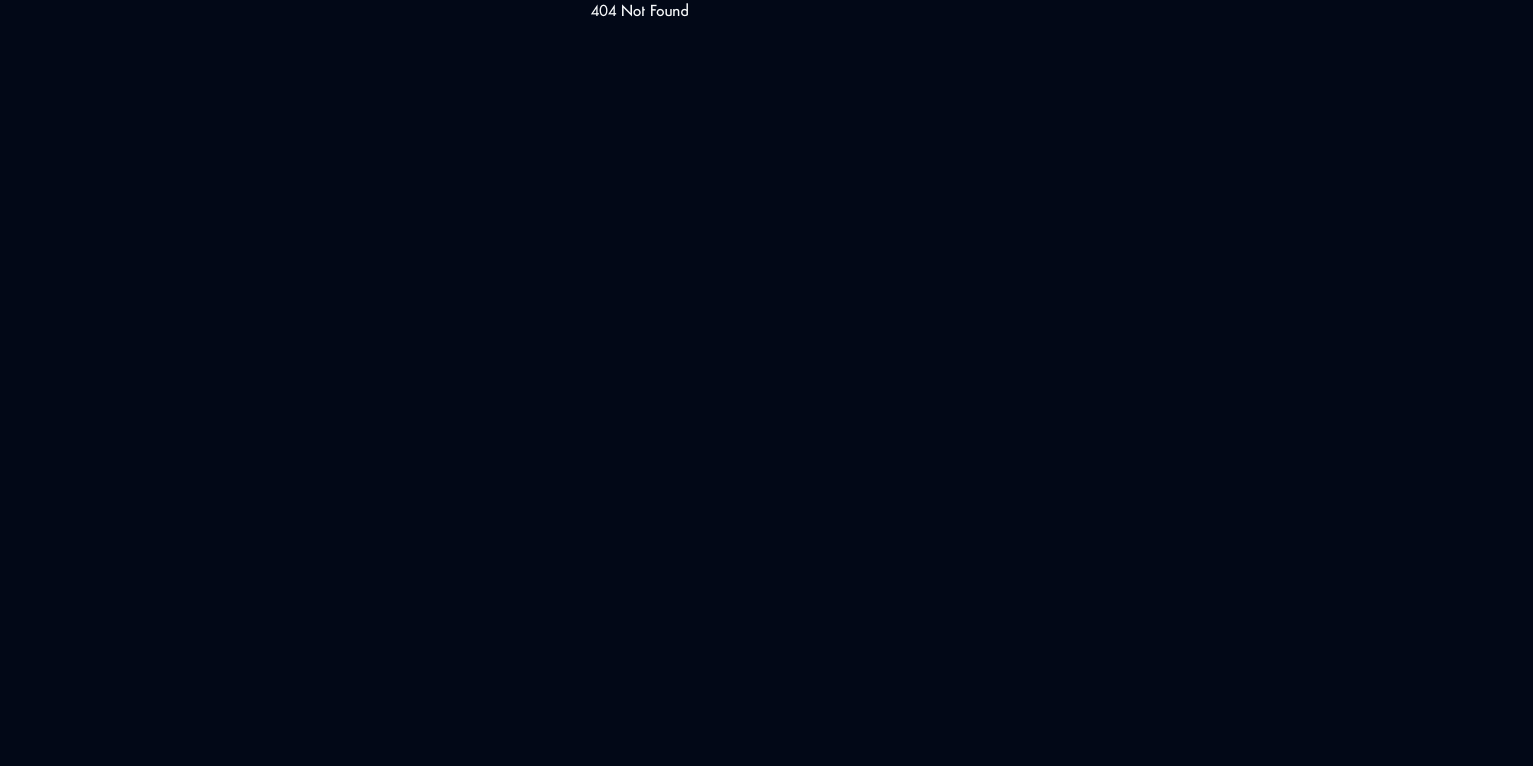
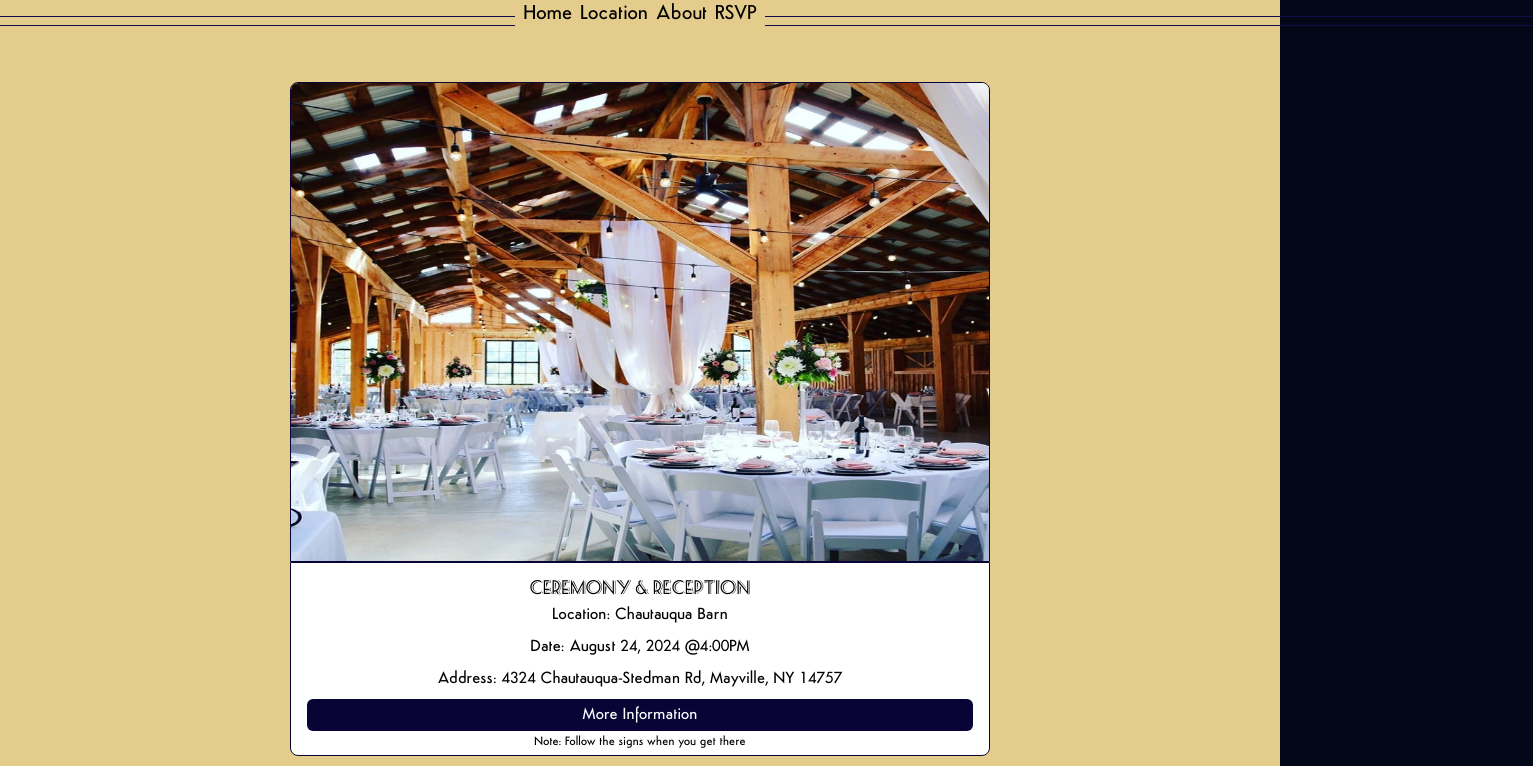
Before and after one commit to ChrsSampson/Pocket_RSVP, a React (Vite) app: page /location in a window 1280 px wide. Before the commit this address had no page. Shown: the top 766 px of the page, 1533 px wide, since content can reach past the window. Built offline with nearby package versions, Linux system fonts and the light colour scheme; what pocketbase would draw is missing.

Commit message:
added static location page

```diff
--- a/src/App.jsx
+++ b/src/App.jsx
@@ -12,6 +12,7 @@ import QR_Print from './pages/QR_Print';
 import Playlist from './pages/Playlist';
 import AttendeeLoginPage from './pages/Attendee_Login';
 import AboutPage from './pages/About';
+import Location from './pages/Location';
 
 const routes = [
     {
@@ -22,6 +23,10 @@ const routes = [
     {
         path: "/about",
         element: <AboutPage />,
+    },
+    {
+        path: '/location',
+        element: <Location />,
     },
     {
         path: '/login',
--- a/src/components/Link.jsx
+++ b/src/components/Link.jsx
@@ -2,7 +2,6 @@
 
 
 export default function Link ({children, to="/"}) {
-    console.log(children)
 
     return (
         <a className="text-black text-xl text-bold hover:text-underline hover:underline" href={to}>
--- a/src/components/MainMenu.jsx
+++ b/src/components/MainMenu.jsx
@@ -6,8 +6,9 @@ export default function MainMenu () {
         <nav className="flex gap-2 place-content-start align-middle justify-center">
             <Divider double={true} />
             <Link to="/">Home</Link>
-            <Link to="/">Location</Link>
+            <Link to="/location">Location</Link>
             <Link to="/about">About</Link>
+            <Link to="/login">RSVP</Link>
             <Divider double={true} />
         </nav>
     )
--- a/src/globals.css
+++ b/src/globals.css
@@ -6,19 +6,17 @@
 @layer base {
     @font-face {
         font-family: "SeasideResort";
-        src: url("../public/fonts/SeasideResortNF.ttf") format("truetype");
+        src: url("/fonts/SeasideResortNF.ttf") format("truetype");
     }
 
     @font-face {
         font-family: "Semplicita";
-        src: url("../public/fonts/Semplicita\ Medium.otf");
+        src: url("/fonts/Semplicita\ Medium.otf");
     }
 
     h1,
-    h2,
-    h3,
-    h4,
-    h5 {
+    h2
+    {
         font-family: "SeasideResort", sans-serif;
     }
 
--- a/src/pages/About.jsx
+++ b/src/pages/About.jsx
@@ -51,7 +51,7 @@ export default function AboutPage () {
                     <h1 className="text-2xl">Food</h1>
                     <Divider />
                     <div className="md:text-xl max-w-[75%]">
-                        <p className="md:text-xl">Plated Dinner Options</p>
+                        <p className="md:text-xl">Plated Dinner Options:</p>
                         <p>Entrees: Prime Rib, Chicken, Salmon</p>
                         <p>Sides: All Meals come with a Garden Salad and Potatos</p>
                         <p>Dessert: Cookies and Pastries</p>
--- a/src/pages/Location.jsx
+++ b/src/pages/Location.jsx
@@ -0,0 +1,28 @@
+import '../globals.css'
+import MainMenu from '../components/MainMenu'
+import Container from '../components/Container'
+
+
+export default function LocationPage() {
+    return (
+        <main className="bg-gold-500 text-black">
+            <div className="mx-auto w-[1/2]">
+            <MainMenu />
+            </div>
+            <section className="flex flex-col gap-1 place-items-center">
+                <div className="mt-[2em] flex flex-col p-2">
+                    <img className="h-[300px] w-auto sm:h-[30em] sm:w-[700px] border-spacing-3 border border-navy-500 rounded-t-lg" src="/img/barn.webp" />
+                    <article className="bg-white p-4 rounded-b-lg flex flex-col border-navy-500 border border-spacing-3 gap-2">
+                        <h1>Ceremony & Reception</h1>
+                        <p>Location: Chautauqua Barn</p>
+                        <p>Date: August 24, 2024 @4:00PM</p>
+                        <p>Address: 4324 Chautauqua-Stedman Rd, Mayville, NY 14757</p>
+                        <a href="https://www.chqbarn.com/" className="bg-navy-500 text-white py-1 hover:bg-navy-400 rounded-md">More Information</a>
+                        <sub>Note: Follow the signs when you get there</sub>
+                    </article>
+                </div>
+                <iframe className=" border border-spacing-3 border-navy-500 rounded-lg lg:px-0 mb-[2em] w-[350px] h-[300px] md:w-[500px] md:h-[400px] lg:w-[700px] lg:h-[500px]" src="https://www.google.com/maps/embed?pb=!1m18!1m12!1m3!1d2956.193292605415!2d-79.4798316235038!3d42.18893444589515!2m3!1f0!2f0!3f0!3m2!1i1024!2i768!4f13.1!3m3!1m2!1s0x882d514bcf2f2a1f%3A0xbb5301c93e48dff9!2sCHQ%20Barn!5e0!3m2!1sen!2sus!4v1713369674278!5m2!1sen!2sus" allowFullscreen="" loading="lazy" referrerPolicy="no-referrer-when-downgrade"></iframe>
+            </section>
+        </main>
+    )
+}
```
Also changed, not shown: public/img/barn.webp (added).
